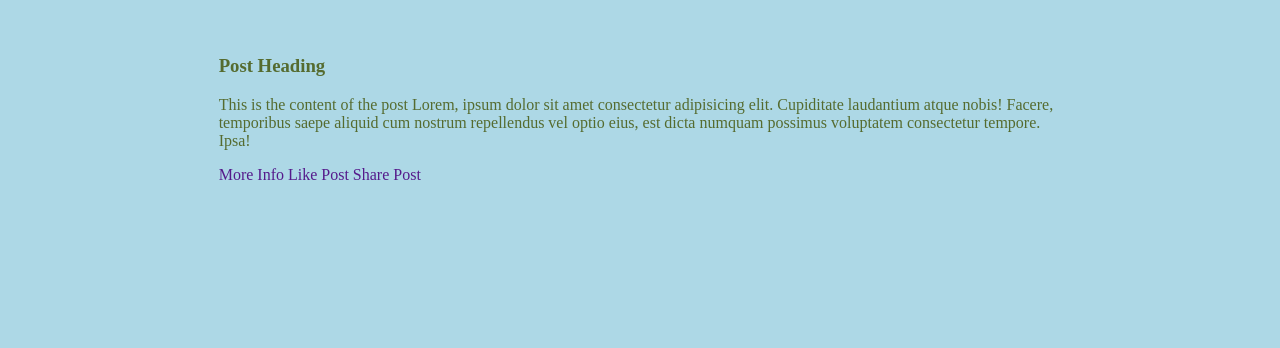
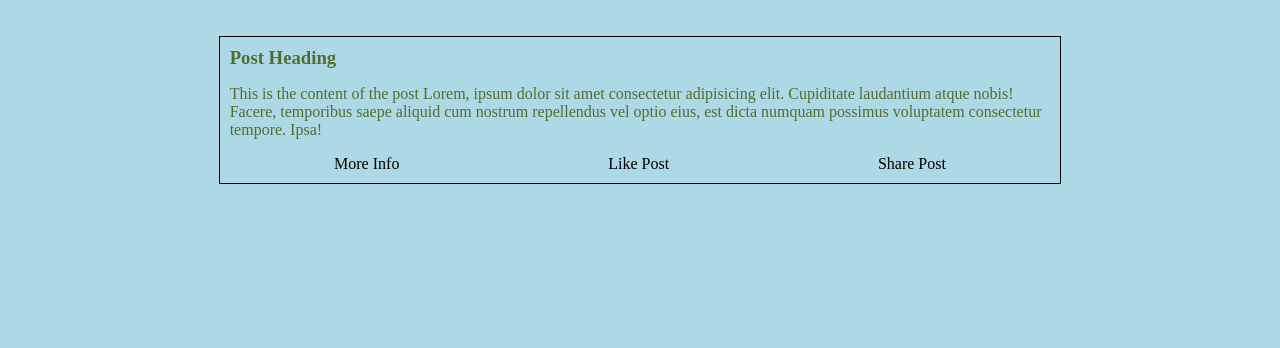
Before and after one commit to Alejandro-Jaime-Pozas/css-grid-profile, a plain HTML site: page index.html in a window 1280 px wide. Shown: the part 463-811 px from the top of the page. Drawn offline with Linux system fonts and the light colour scheme.

Commit message:
added design to post card

```diff
--- a/main.css
+++ b/main.css
@@ -68,10 +68,31 @@ body {
 
   .posts {
     grid-area: posts;
-
 }
 
+.post-card {
+    border: 1px solid black;
+    padding: 10px;
+}
+
+.card-links {
+    display: flex;
+    justify-content: space-around;
+}
+
+.card-links a {
+    color: black;
+}
+
+.card-links a:hover {
+    color: black;
+    background-color: aquamarine;
+}
 
   /* .container > div {
     border: 1px solid grey
   } */
+
+  h3 {
+    margin: 0;
+  }
```
